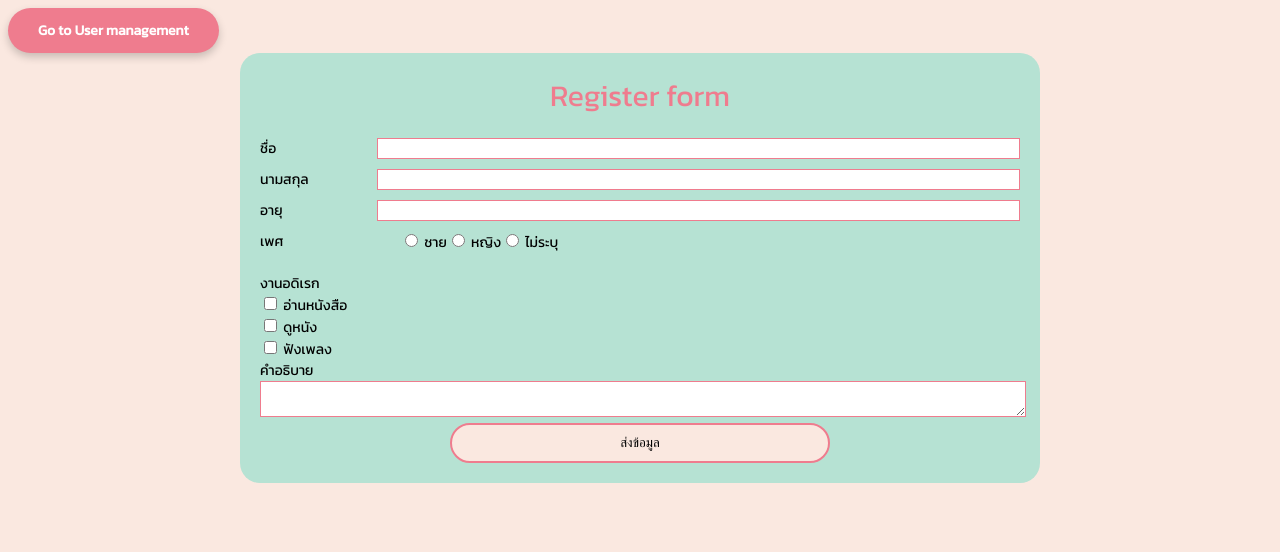
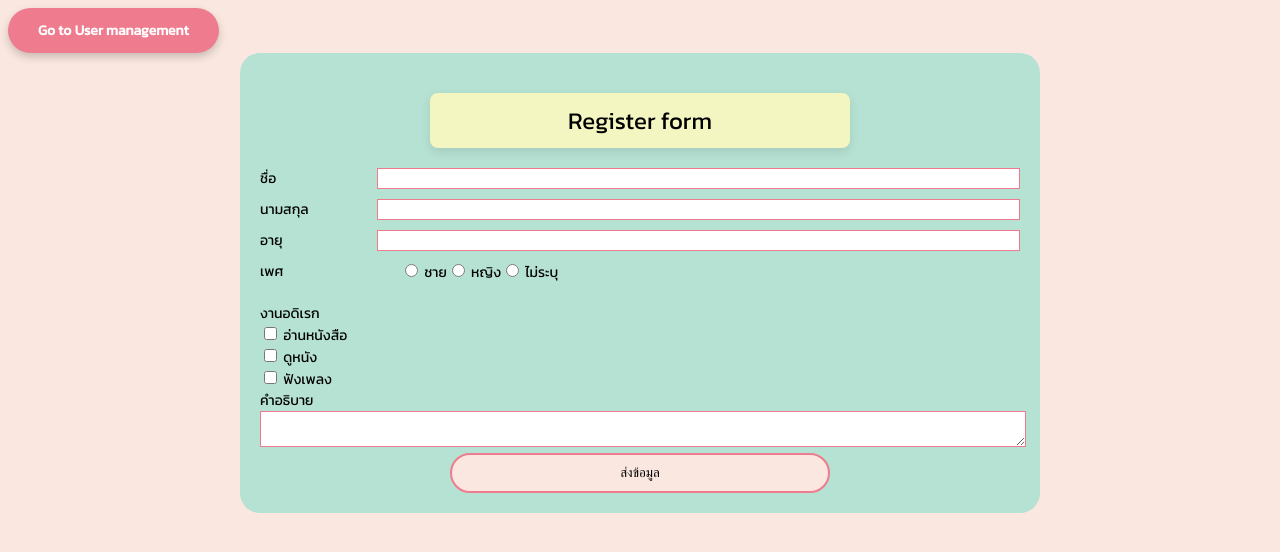
Before and after one commit to Tunyapron/241-2567-700, a plain HTML site: page index_1.html in a window 1280 px wide. Drawn offline with nearby package versions, Linux system fonts and the light colour scheme.

Commit message:
Success web

```diff
--- a/index_1.html
+++ b/index_1.html
@@ -10,7 +10,7 @@
 <body>
     <a href="user.html" class="button-go">Go to User management</a>
     <div class="container">
-        <div class="header">
+        <div class="register-header">
             Register form
         </div>
 
--- a/style.css
+++ b/style.css
@@ -32,6 +32,18 @@ body {
 
 .header-form{
     width: 140px;
+}
+
+.register-header { // หัวข้อ
+    border: 2px solid rgb(242, 248, 84);
+    background-color:rgb(244, 246, 193);
+    padding: 10px 20px;
+    border-radius: 8px;
+    width: 50%;
+    margin: 20px auto;
+    box-shadow: 0px 4px 10px rgba(0, 0, 0, 0.1); /* เพิ่มเงาให้กับส่วนของ header */
+    text-align: center;
+    font-size: 24px;
 }
 
 .flex{
```
Also changed, not shown: index.js (line endings or trailing spaces), server/index.js (line endings or trailing spaces).
